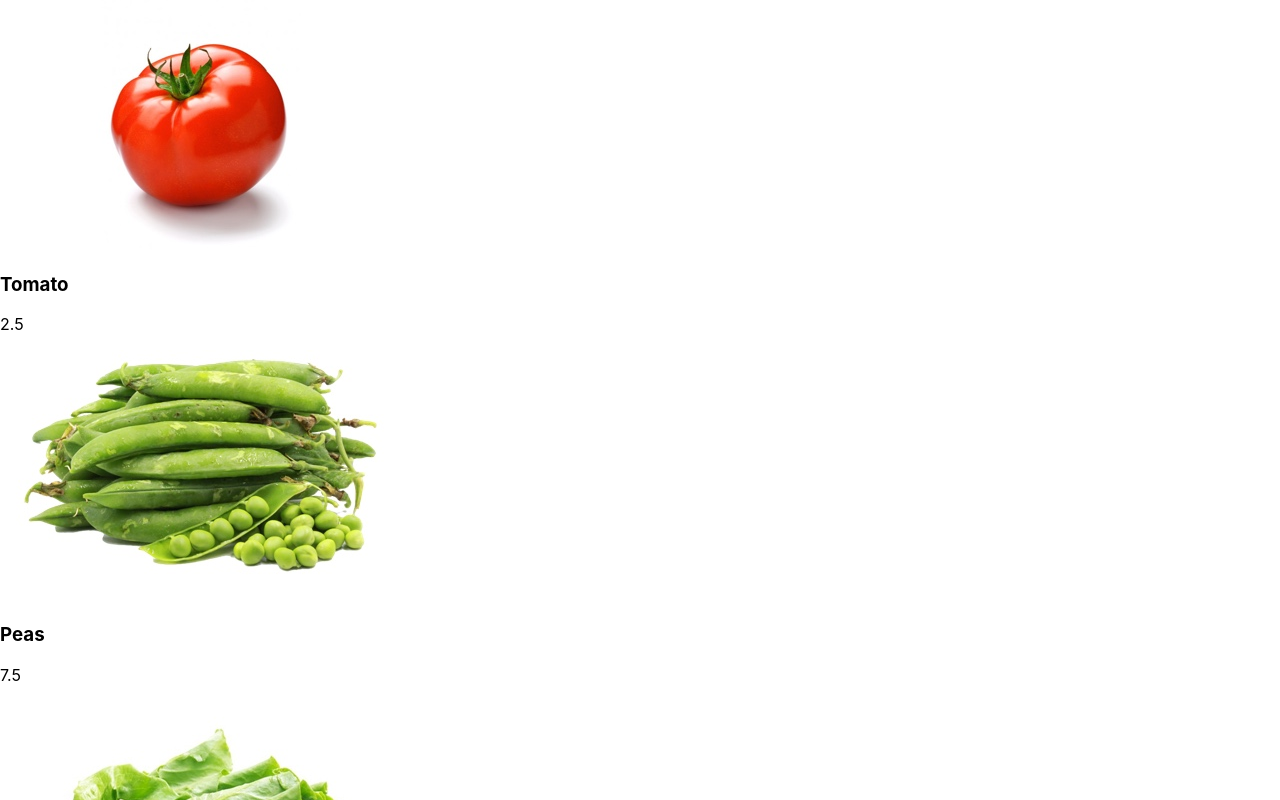
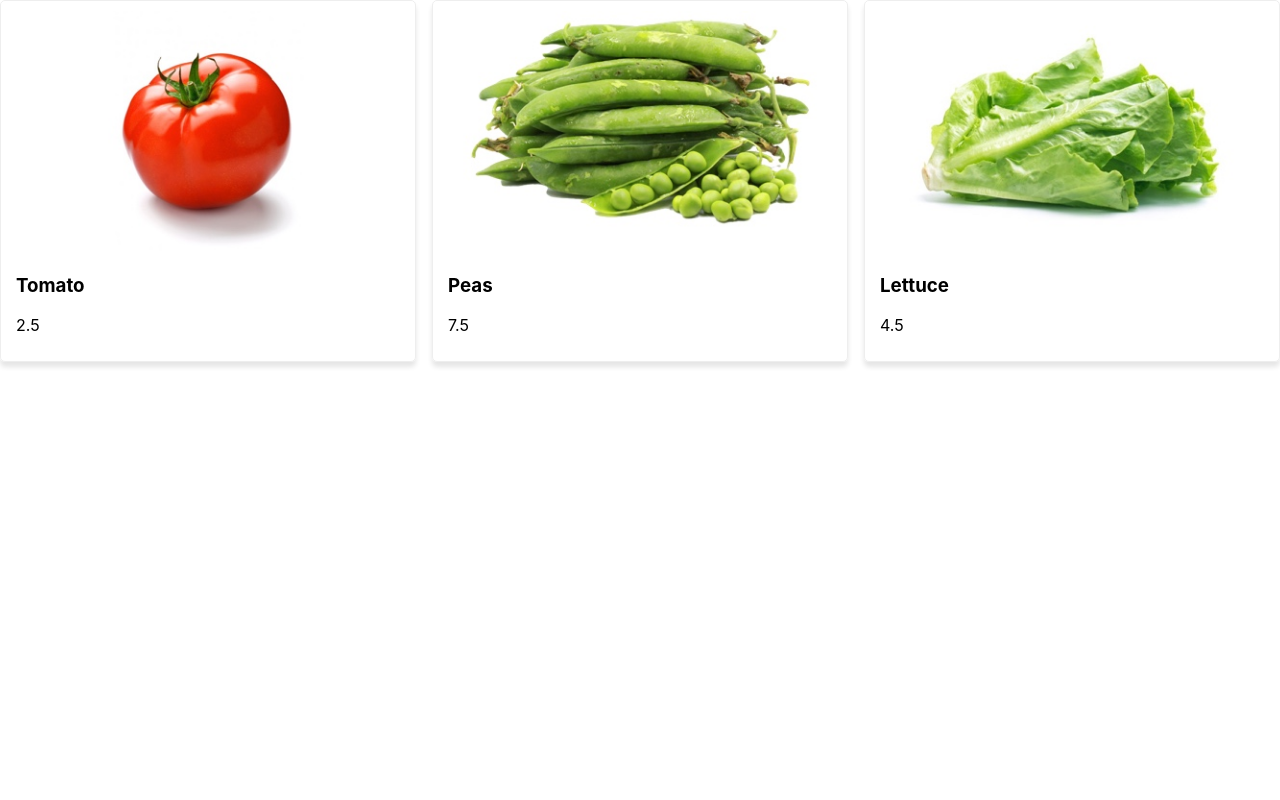
Before and after one commit to torresebas/BrunoShop, a React (Create React App) app: page / in a window 1280 px wide. Shown: the top 800 px of the page. Built offline with nearby package versions, Linux system fonts and the light colour scheme.

Commit message:
Adding Styles

```diff
--- a/src/components/Product.js
+++ b/src/components/Product.js
@@ -1,12 +1,25 @@
 import { Component } from "react";
+
+const styles ={
+  product: {
+    border : 'solid 1px #eee',
+    boxShadow: '0 5px 5px rgba(0,0,0,0.1)',
+    width: "30%",
+    padding : '10px 15px',
+    borderRadius: '5px'
+  },
+  img: {
+    width: '100%'
+  }
+}
 
 class Product extends Component {
   render(){
     console.log(this.props)
     const {product} = this.props
     return(
-      <div>
-        <img src={product.img} alt={product.name} />
+      <div style={styles.product}>
+        <img style={styles.img} src={product.img} alt={product.name} />
         <h3>{product.name}</h3>
         <p>{product.price}</p>
       </div>
--- a/src/components/Products.js
+++ b/src/components/Products.js
@@ -1,12 +1,20 @@
 import { Component } from "react";
 import Product from "./Product";
+
+const styles ={
+  products: {
+    display: "flex",
+    flexDirection: "row",
+    justifyContent: 'space-between'
+  }
+}
 
 class Products extends Component {
   render() {
     const { products, addToCart } = this.props;
 
     return (
-      <div>
+      <div style={styles.products}>
         {products.map((product) => (
           <Product
             addToCart={addToCart}
```
